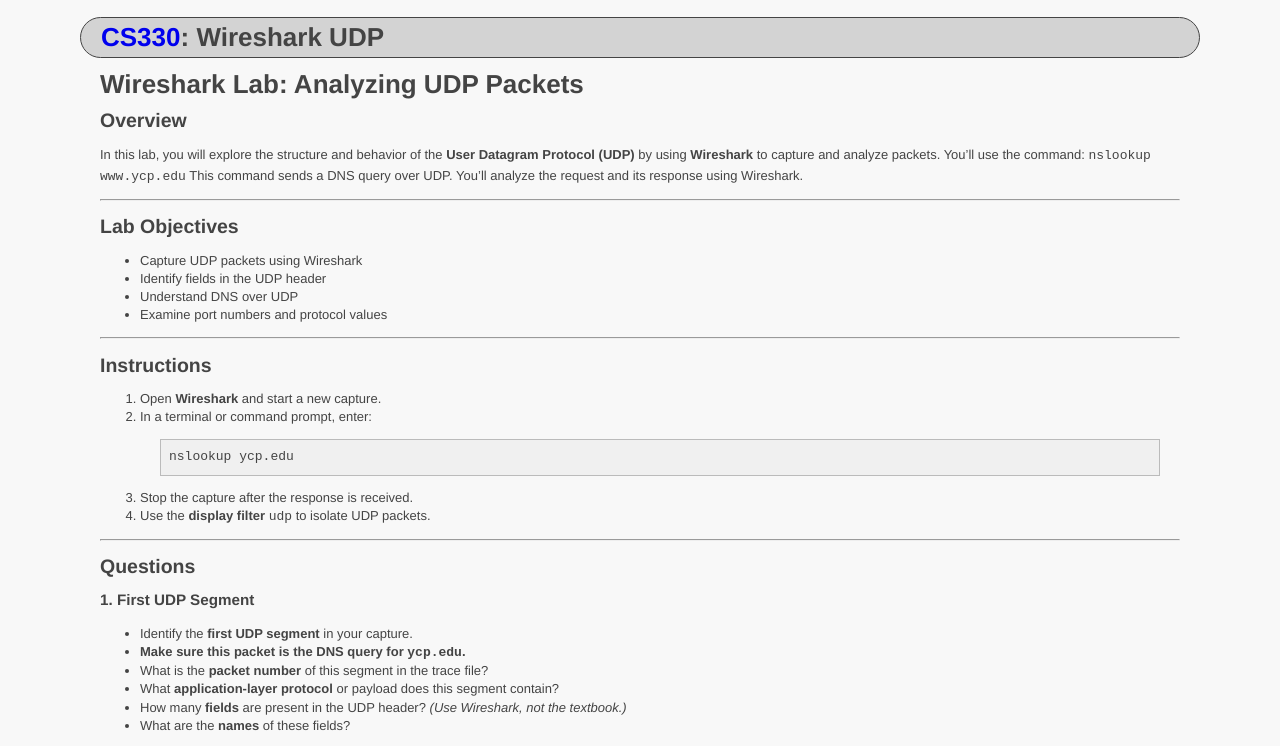
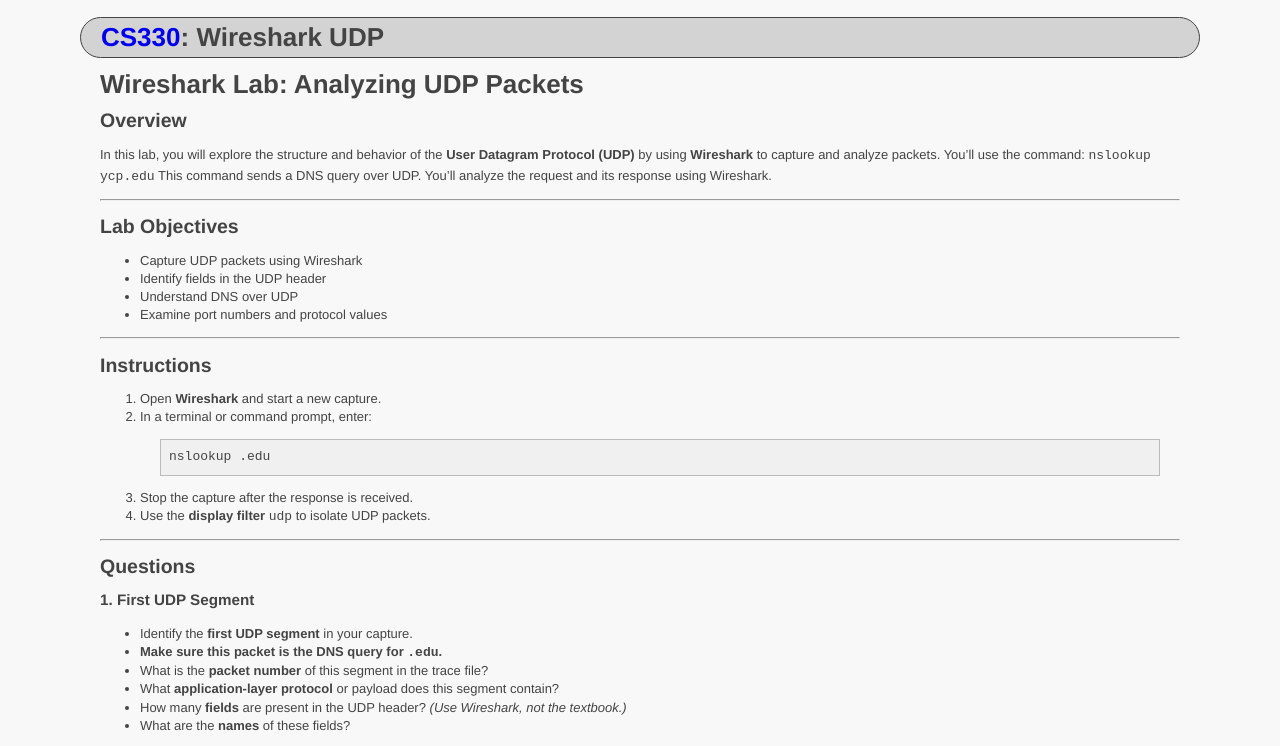
Before and after one commit to ycpcs/cs330-fall2025, a Jekyll site: the page built from assignments/wireshark-udp.md, in a window 1280 px wide. Shown: the top 746 px of the page. Built offline with Jekyll 4.4.1, drawn with Linux system fonts in a browser that asks for light colours.

Commit message:
Update wireshark-udp.md

````diff
--- a/assignments/wireshark-udp.md
+++ b/assignments/wireshark-udp.md
@@ -8,7 +8,7 @@ title: "Wireshark UDP"
 
 ## Overview
 
-In this lab, you will explore the structure and behavior of the **User Datagram Protocol (UDP)** by using **Wireshark** to capture and analyze packets. You'll use the command: `nslookup www.ycp.edu` This command sends a DNS query over UDP. You'll analyze the request and its response using Wireshark.
+In this lab, you will explore the structure and behavior of the **User Datagram Protocol (UDP)** by using **Wireshark** to capture and analyze packets. You'll use the command: `nslookup ycp.edu` This command sends a DNS query over UDP. You'll analyze the request and its response using Wireshark.
 
 ---
 
@@ -26,7 +26,7 @@ In this lab, you will explore the structure and behavior of the **User Datagram
 1. Open **Wireshark** and start a new capture.
 2. In a terminal or command prompt, enter:
 ```
-nslookup ycp.edu
+nslookup .edu
 ```
 3. Stop the capture after the response is received.
 4. Use the **display filter** `udp` to isolate UDP packets.
@@ -38,7 +38,7 @@ nslookup ycp.edu
 ### 1. First UDP Segment
 
 - Identify the **first UDP segment** in your capture.
-- **Make sure this packet is the DNS query for `ycp.edu`.**
+- **Make sure this packet is the DNS query for `.edu`.**
 - What is the **packet number** of this segment in the trace file?
 - What **application-layer protocol** or payload does this segment contain?
 - How many **fields** are present in the UDP header? *(Use Wireshark, not the textbook.)*
@@ -111,7 +111,7 @@ For the **second packet (the response)**:
 > **Note:** Be sure to save your packet capture file (`.pcapng`) for submission or reference.
 
 ## Grading
-Submit your lab report, including the **packet capture file** and **screenshots**, via [Marmoset](https://cs.ycp.edu/marmoset) by the scheduled due date listed in the syllabus.
+Submit your lab report, including the **packet capture file** and **screenshots**, via [Marmoset](https://cs..edu/marmoset) by the scheduled due date listed in the syllabus.
 
 > **Note:** Label your answers clearly using the question numbers above.
 
````
